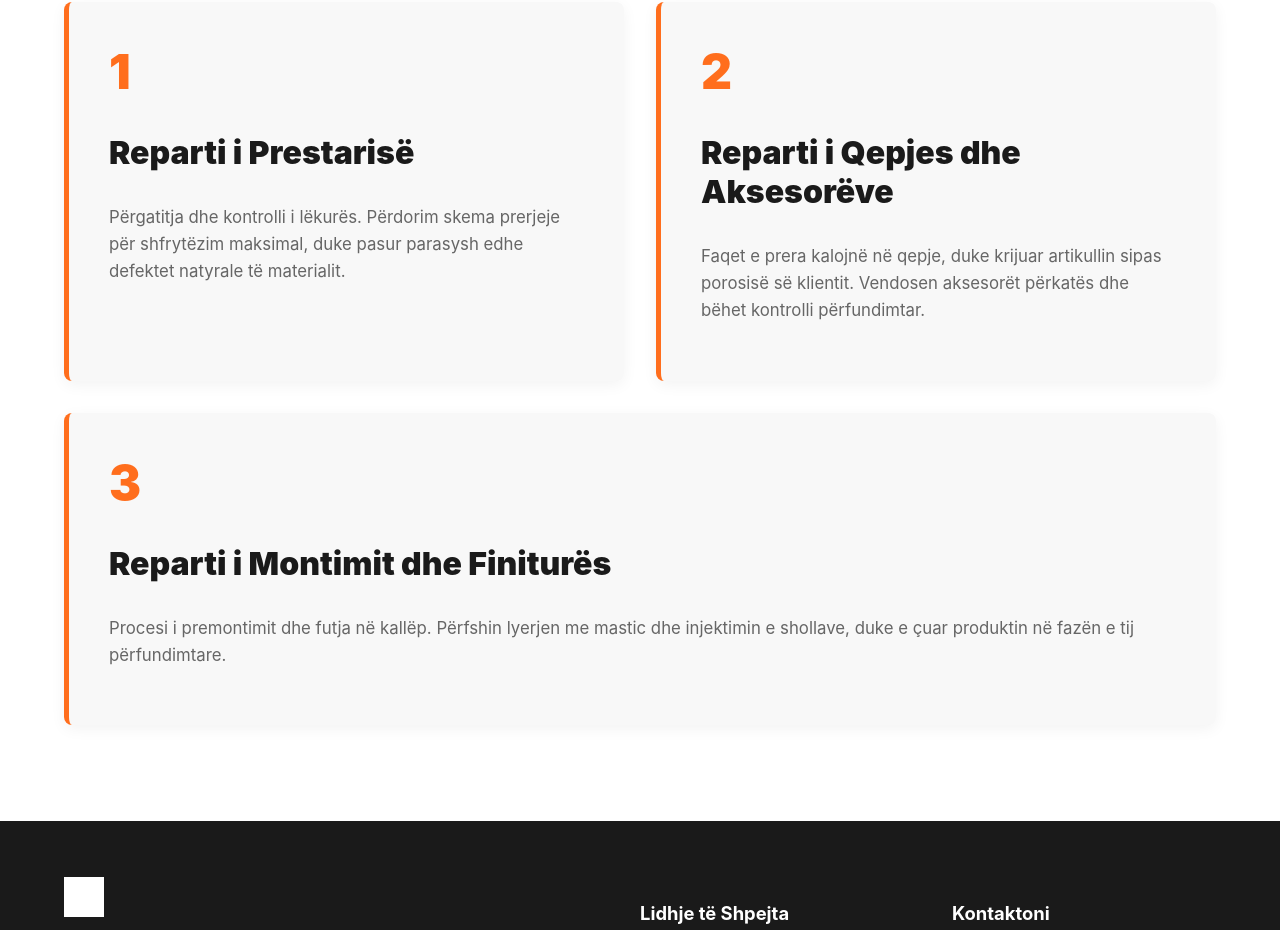
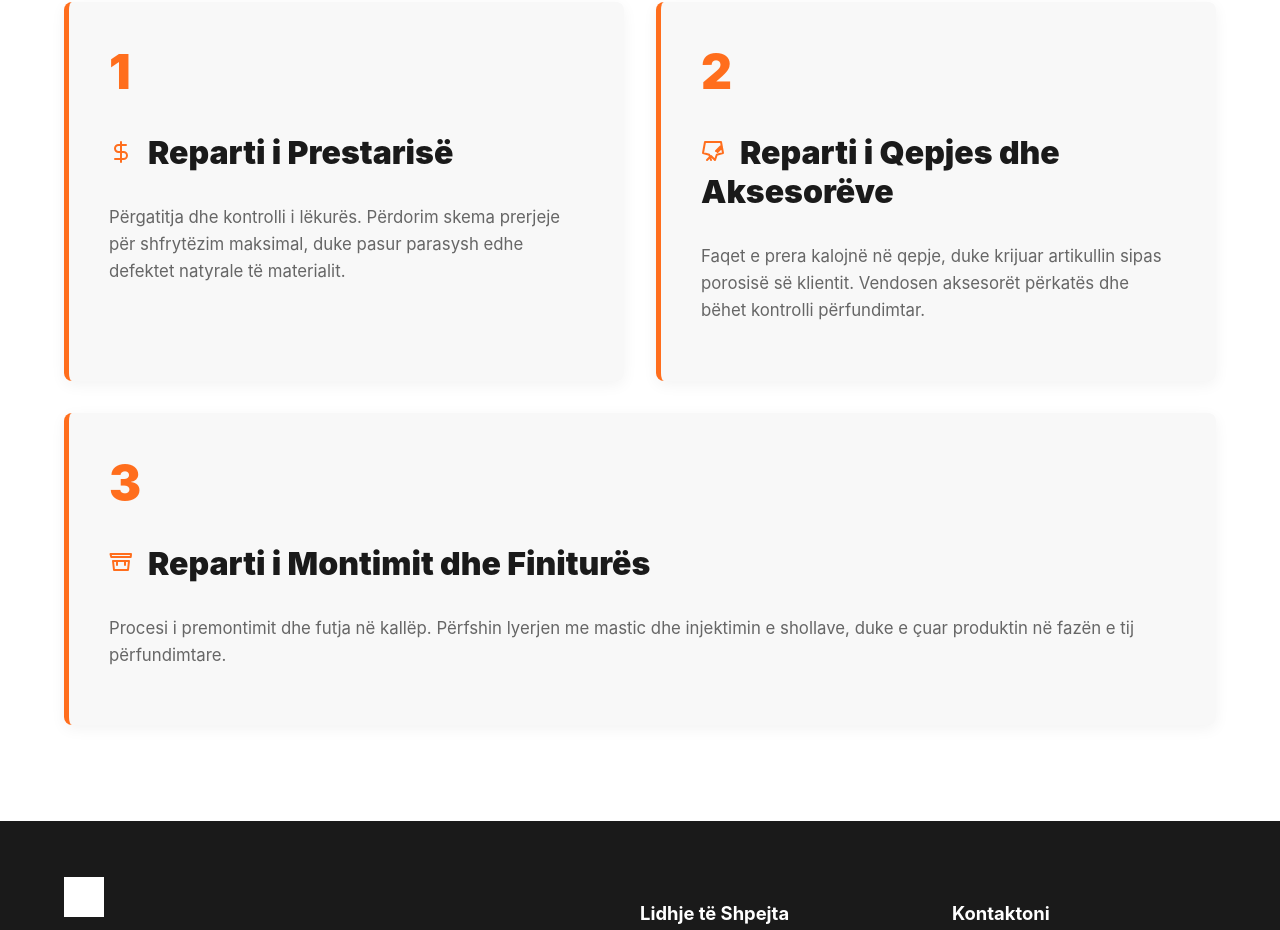
Before and after one commit to kledikeqi/sfidal-website, a React (Create React App) app in the folder sfidal-new/: page / in a window 1280 px wide. Shown: the part 1139-2069 px from the top of the page. Built offline with nearby package versions, Linux system fonts and the light colour scheme; a web font is replaced by a local one.

Commit message:
handled mobile frontend

```diff
--- a/sfidal-new/public/index.html
+++ b/sfidal-new/public/index.html
@@ -7,7 +7,7 @@
     <meta name="theme-color" content="#000000" />
     <meta
       name="description"
-      content="Web site created using create-react-app"
+      content="Përvoja, cilësia dhe standardet evropiane në shërbimin e markës tuaj."
     />
     <link rel="apple-touch-icon" href="%PUBLIC_URL%/logo192.png" />
     <!--
--- a/sfidal-new/src/Header.jsx
+++ b/sfidal-new/src/Header.jsx
@@ -17,24 +17,27 @@ function Header() {
         </div>
       </Link>
 
+      {/* Ky seksion fshihet plotësisht në Mobile nga Sfidal.scss */}
       <nav className="main-nav">
-        {/* Linku Kreu shkon te Rruga "/" */}
         <Link to="/">Kreu</Link>
-
-        {/* Linku Rreth Nesh shkon te Rruga "/rreth-nesh" */}
         <Link to="/rreth-nesh">Rreth Nesh</Link>
-
-        {/* NDRYSHIMI KRYESOR: Shërbimet tani është një Link i pavarur */}
         <Link to="/sherbimet">Shërbimet</Link>
-
-        {/* Cilësia bëhet gjithashtu një Link i pavarur */}
         <Link to="/cilesia">Cilësia</Link>
-
-        {/* Butoni Kontakt shkon te Faqja e Kontaktit të Detajuar */}
         <Link to="/kontakt" className="nav-cta">
           Kontaktoni
         </Link>
       </nav>
+
+      {/* ⚠️ IKONA E MENYSË (SHFAQET VETËM NË MOBILE) */}
+      {/* Në të ardhmen, klikimi do të hapë një Overlay Menu */}
+      <button className="menu-toggle" aria-label="Hap Menynë">
+        <svg xmlns="http://www.w3.org/2000/svg" width="24" height="24" viewBox="0 0 24 24" fill="none" stroke="currentColor" strokeWidth="2" strokeLinecap="round" strokeLinejoin="round" className="lucide lucide-menu">
+          <line x1="4" x2="20" y1="12" y2="12"></line>
+          <line x1="4" x2="20" y1="6" y2="6"></line>
+          <line x1="4" x2="20" y1="18" y2="18"></line>
+        </svg>
+      </button>
+
     </header>
   );
 }
--- a/sfidal-new/src/HomePage.jsx
+++ b/sfidal-new/src/HomePage.jsx
@@ -1,10 +1,17 @@
 import React from 'react';
 import './Sfidal.scss';
-import QualitySection from './QualitySection';
+import QualitySection from './QualitySection'; // Nuk përdoret, por e lëmë siç ishte
 import { Link } from 'react-router-dom';
 
 // Imazhi Placeholder (për të simuluar këpucën e shabllonit)
 const SfidalHeroImage = "./images/sfidal-hero.jpg";
+
+// Komponenti i Ikonës SVG (Për procesin)
+const IconSvg = ({ children }) => (
+  <div style={{ display: 'inline-block', marginRight: '15px', color: '#FF6E1D' }}>
+    {children}
+  </div>
+);
 
 
 function HomePage() {
@@ -25,7 +32,7 @@ function HomePage() {
             to="/partneritet"
             className="hero-cta-icon"
           >
-            <span className="icon">➕</span>
+            {/* Fiks: Fshijmë span-in bosh dhe e lëmë vetëm tekstin e butonit */}
             DISKUTONI PARTNERITETIN
           </Link>
         </div>
@@ -52,7 +59,13 @@ function HomePage() {
 
           <div className="process-step">
             <span className="step-number">1</span>
-            <h3>Reparti i Prestarisë</h3>
+            <h3>
+              {/* Shtohet ikona për theks vizual */}
+              <IconSvg>
+                <svg xmlns="http://www.w3.org/2000/svg" width="24" height="24" viewBox="0 0 24 24" fill="none" stroke="currentColor" strokeWidth="2" strokeLinecap="round" strokeLinejoin="round"><path d="M12 2v20M17 5H9.5a3.5 3.5 0 0 0 0 7h5a3.5 3.5 0 0 1 0 7H6"/></svg>
+              </IconSvg>
+              Reparti i Prestarisë
+            </h3>
             <p>
               Përgatitja dhe kontrolli i lëkurës. Përdorim skema prerjeje për shfrytëzim maksimal, duke pasur parasysh edhe defektet natyrale të materialit.
             </p>
@@ -60,7 +73,13 @@ function HomePage() {
 
           <div className="process-step">
             <span className="step-number">2</span>
-            <h3>Reparti i Qepjes dhe Aksesorëve</h3>
+            <h3>
+              {/* Shtohet ikona për theks vizual */}
+              <IconSvg>
+                <svg xmlns="http://www.w3.org/2000/svg" width="24" height="24" viewBox="0 0 24 24" fill="none" stroke="currentColor" strokeWidth="2" strokeLinecap="round" strokeLinejoin="round"><path d="M15 11l4.5-4.5M21 7.5l-4.5 4.5M10 20l-1.75-5.25L2 13 4 2h16l2 11-6.25 1.75L14 20l-4-4-4 4"/></svg>
+              </IconSvg>
+              Reparti i Qepjes dhe Aksesorëve
+            </h3>
             <p>
               Faqet e prera kalojnë në qepje, duke krijuar artikullin sipas porosisë së klientit. Vendosen aksesorët përkatës dhe bëhet kontrolli përfundimtar.
             </p>
@@ -68,7 +87,13 @@ function HomePage() {
 
           <div className="process-step">
             <span className="step-number">3</span>
-            <h3>Reparti i Montimit dhe Finiturës</h3>
+            <h3>
+              {/* Shtohet ikona për theks vizual */}
+              <IconSvg>
+                <svg xmlns="http://www.w3.org/2000/svg" width="24" height="24" viewBox="0 0 24 24" fill="none" stroke="currentColor" strokeWidth="2" strokeLinecap="round" strokeLinejoin="round"><path d="M21.75 6H2.25l-.75-3h20.5z"/><path d="M20 10l-1 9H5L4 10h16z"/><path d="M8 10v4M16 10v4"/></svg>
+              </IconSvg>
+              Reparti i Montimit dhe Finiturës
+            </h3>
             <p>
               Procesi i premontimit dhe futja në kallëp. Përfshin lyerjen me mastic dhe injektimin e shollave, duke e çuar produktin në fazën e tij përfundimtare.
             </p>
@@ -77,6 +102,9 @@ function HomePage() {
         </div>
       </section>
 
+      {/* Nëse dëshironi të shfaqni seksionin e cilësisë, e thërrisni këtu:
+      <QualitySection /> */}
+
     </main>
   );
 }
--- a/sfidal-new/src/Sfidal.scss
+++ b/sfidal-new/src/Sfidal.scss
@@ -149,6 +149,21 @@ padding: 8px 15px;
 border-radius: 6px;
 margin-left: 30px; /* Shton një ndarje të qartë midis navigimit dhe butonit */
 display: block;
+}
+
+//  Stilimi i Ikonës së Menysë (Hamburger) /
+.menu-toggle {
+display: none; // Fshehur në desktop */
+cursor: pointer;
+border: none;
+background: transparent;
+padding: 10px;
+z-index: 1100;
+}
+.menu-toggle svg {
+color: $primary-dark;
+width: 28px;
+height: 28px;
 }
 
 // --- HERO SECTION STYLES (EKZAKT SI SHABLLONI) ---
@@ -510,6 +525,7 @@ margin-top: 1rem;
     font-size: 0.85rem;
     color: #777;
 }
+
 }
 
 // Stilet për tabletë/celularë
@@ -536,9 +552,18 @@ margin-top: 1rem;
 .main-header {
 position: relative;
 height: auto;
-padding: 20px;
+padding: 20px 5vw; /* Rregullojmë padding-un për të qenë konsistent */
 background-color: #ffffff;
 box-shadow: 0 2px 5px rgba(0, 0, 0, 0.05);
+}
+
+/* ⚠️ Fiksi Kryesor: Fsheh Menynë e plotë në Mobile /
+.main-nav {
+display: none;
+}
+/ Shfaq Ikonën e Menysë në Mobile */
+.menu-toggle {
+display: block;
 }
 
 .hero-wrapper {
```
Lines whose indentation alone changed are shown as unchanged.
